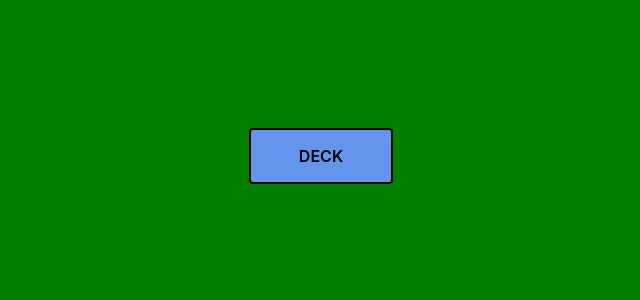
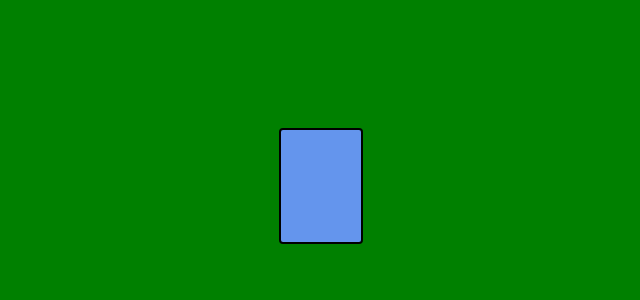
Before and after one commit to JakeBaumbaugh/Abby-Solitaire, a React (Create React App) app in the folder react-server/: page / in a window 1280 px wide. Shown: the top 300 px of the page, without its empty margins (319-959 px from the left). Built offline with nearby package versions, Linux system fonts and the light colour scheme.

Commit message:
improved styling for deck button

```diff
--- a/react-server/src/game/GameView.tsx
+++ b/react-server/src/game/GameView.tsx
@@ -79,7 +79,7 @@ export default function GameView() {
             ))}
         </div>
         <div>
-            <div className="deck" onClick={() => handleDeckClick()}>DECK</div>
+            <div className={game.deck.cards.length === 0 ? "deck empty card" : "deck card"} onClick={() => handleDeckClick()}/>
         </div>
     </>
 }
--- a/react-server/src/game/game-view.css
+++ b/react-server/src/game/game-view.css
@@ -34,11 +34,12 @@
 .deck {
     display: inline-block;
     margin: 0 auto;
-    padding: 1rem 3rem;
-    border: solid 2px black;
-    border-radius: 4px;
     cursor: pointer;
-    user-select: none;
     background-color: cornflowerblue;
     font-weight: 600;
 }
+
+.deck.empty {
+    background-color: #0000;
+    border-color: #222;
+}
```
